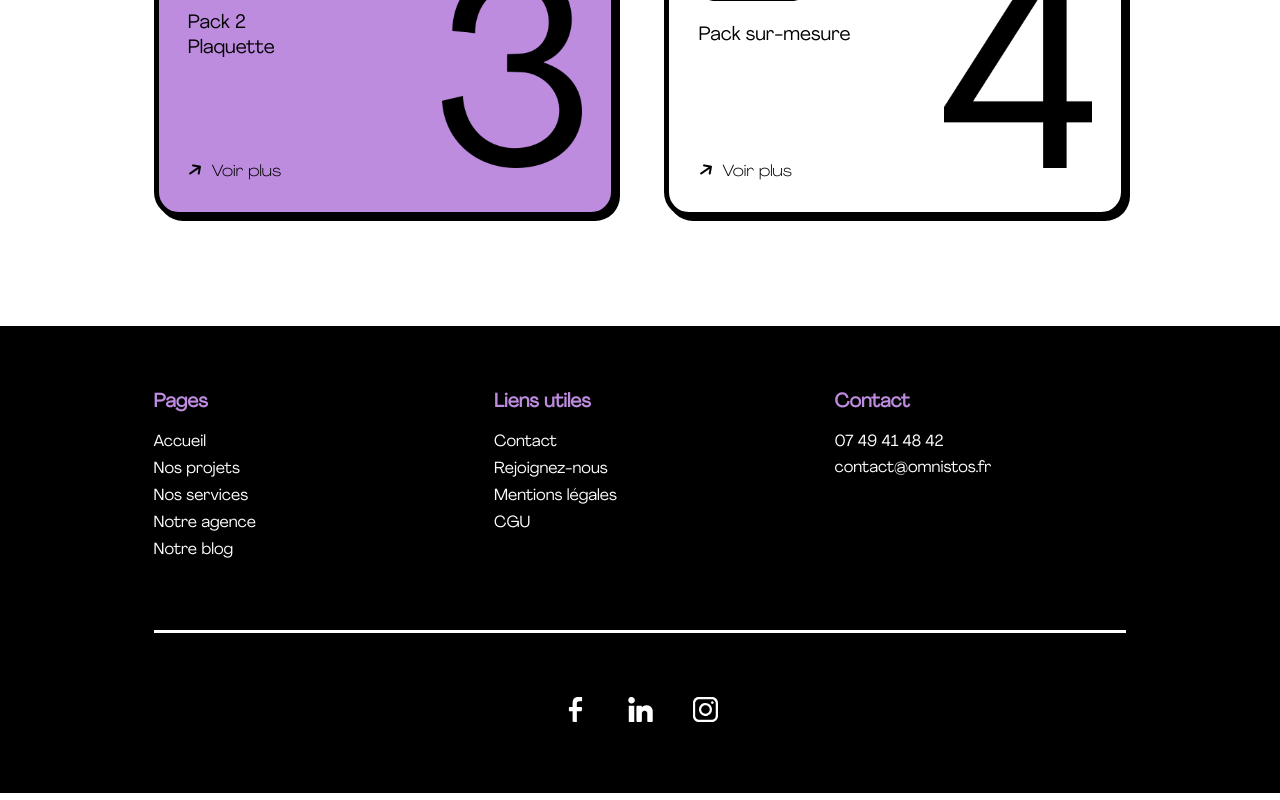
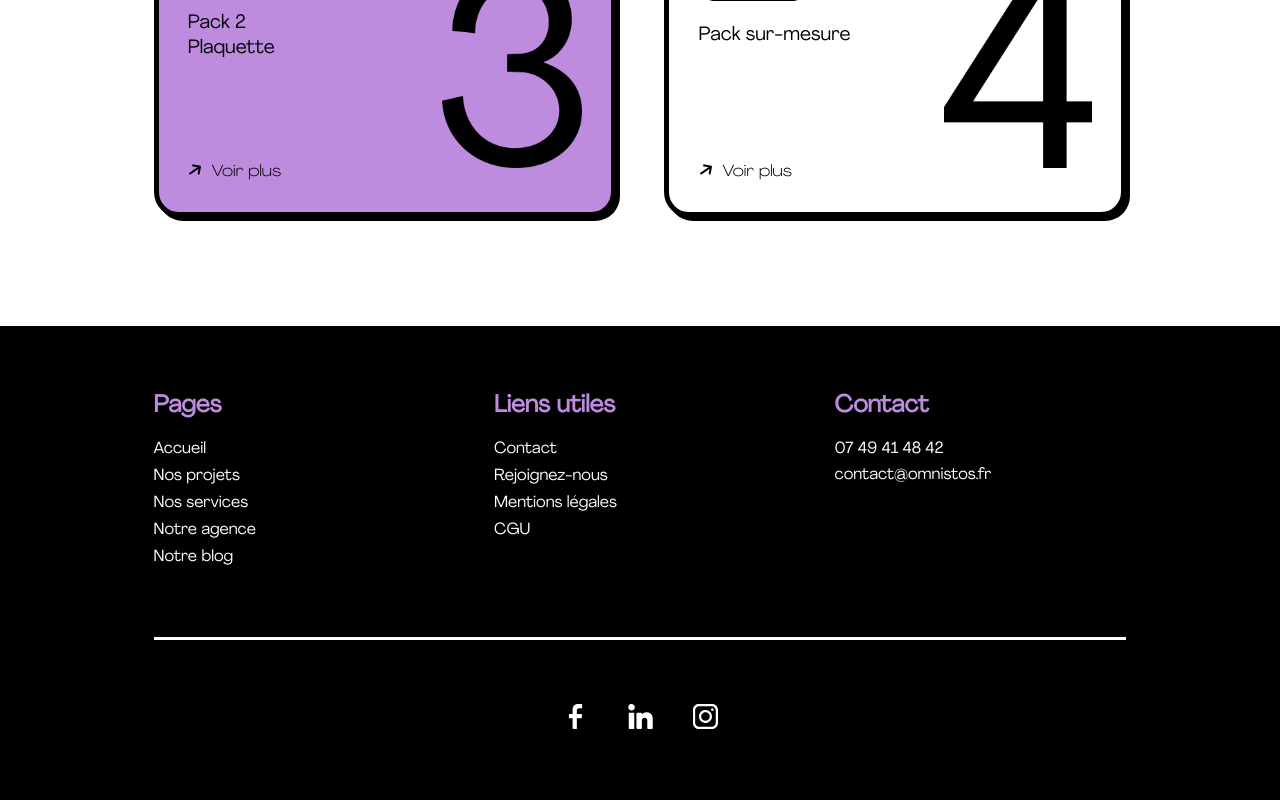
Before and after one commit to traccoenlea/omniweb, a React (Create React App) app: page /services in a window 1280 px wide. Shown: the part 1822-2622 px from the top of the page. Built offline with nearby package versions, Linux system fonts and the light colour scheme.

Commit message:
font size

```diff
--- a/src/assets/style/base.scss
+++ b/src/assets/style/base.scss
@@ -25,9 +25,10 @@ h2 {
 
 h3 {
   color: var(--primary);
-  font-size: 1.2rem;
+  font-size: 1.5rem;
+  line-height: 2rem;
   @media screen and (max-width: 1000px) {
-    font-size: 1rem;
+    font-size: 1.5rem;
   }
 }
 
--- a/src/assets/style/components/agency.scss
+++ b/src/assets/style/components/agency.scss
@@ -1,5 +1,9 @@
 .agencyContainer {
   margin: 50px 0;
+
+  p {
+    text-align: justify;
+  }
 
   .middleContainer {
     width: 20%;
--- a/src/components/components/Chronologie.js
+++ b/src/components/components/Chronologie.js
@@ -39,7 +39,7 @@ export const Chronologie = () => {
 
     getWidth();
     getStory();
-  }, [storyCollectionRef]);
+  }, []);
 
   console.log(story);
 
```
